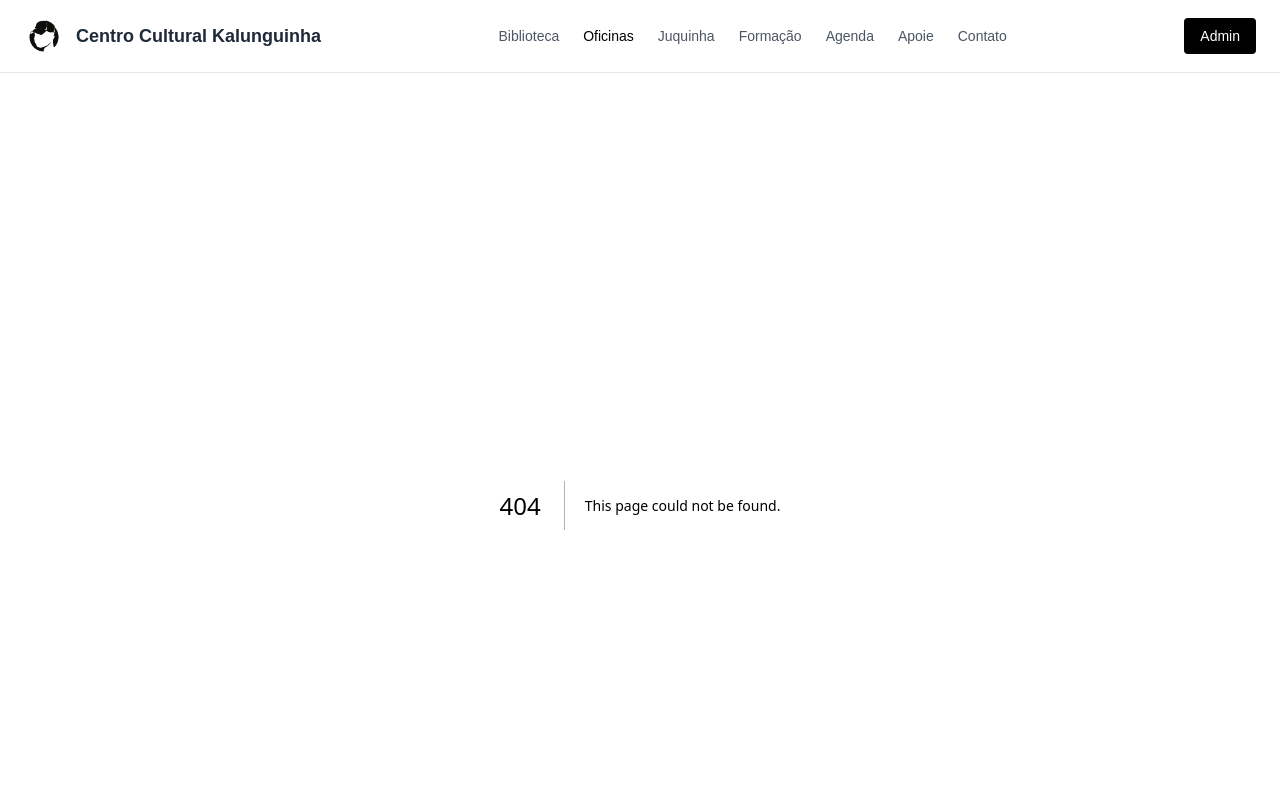
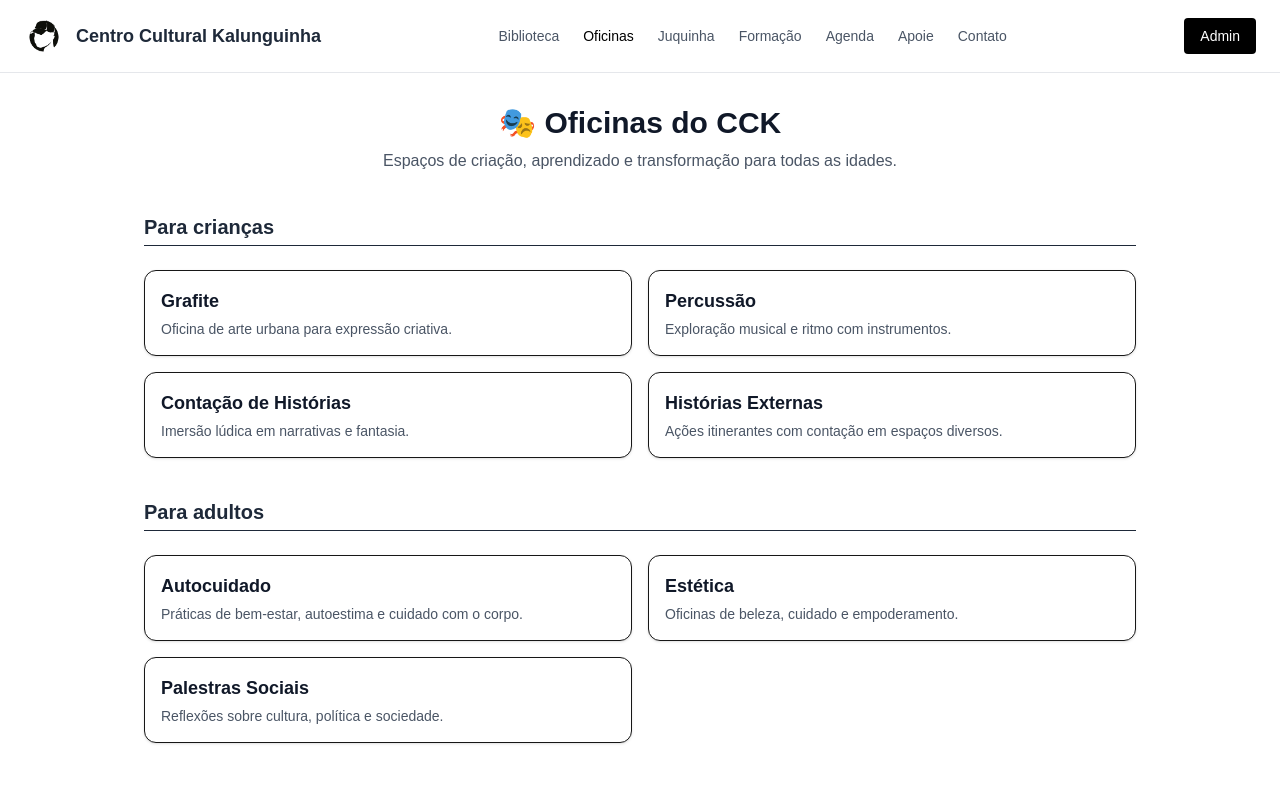
Before and after one commit to luvieirasantos/ProjetoCCK, a Next.js app: page /oficinas in a window 1280 px wide. Before the commit this address had no page. Shown: the top 800 px of the page. Built offline with nearby package versions, Linux system fonts and the light colour scheme.

Commit message:
pagina oficinas

```diff
--- /dev/null
+++ b/src/app/oficinas/page.tsx
@@ -0,0 +1,49 @@
+export default function OficinasPage() {
+  const oficinasCriancas = [
+    { titulo: "Grafite", descricao: "Oficina de arte urbana para expressão criativa." },
+    { titulo: "Percussão", descricao: "Exploração musical e ritmo com instrumentos." },
+    { titulo: "Contação de Histórias", descricao: "Imersão lúdica em narrativas e fantasia." },
+    { titulo: "Histórias Externas", descricao: "Ações itinerantes com contação em espaços diversos." },
+  ];
+
+  const oficinasAdultos = [
+    { titulo: "Autocuidado", descricao: "Práticas de bem-estar, autoestima e cuidado com o corpo." },
+    { titulo: "Estética", descricao: "Oficinas de beleza, cuidado e empoderamento." },
+    { titulo: "Palestras Sociais", descricao: "Reflexões sobre cultura, política e sociedade." },
+  ];
+
+  return (
+    <section className="max-w-5xl mx-auto px-4 space-y-10">
+      <div className="text-center">
+        <h1 className="text-3xl font-bold text-gray-900">🎭 Oficinas do CCK</h1>
+        <p className="text-gray-600 mt-2">
+          Espaços de criação, aprendizado e transformação para todas as idades.
+        </p>
+      </div>
+
+      <div className="space-y-6">
+        <h2 className="text-xl font-semibold text-gray-800 border-b pb-1">Para crianças</h2>
+        <div className="grid grid-cols-1 sm:grid-cols-2 gap-4">
+          {oficinasCriancas.map((oficina) => (
+            <div key={oficina.titulo} className="bg-white border rounded-xl p-4 shadow-sm hover:shadow-md transition">
+              <h3 className="text-lg font-bold text-gray-900">{oficina.titulo}</h3>
+              <p className="text-gray-600 text-sm mt-1">{oficina.descricao}</p>
+            </div>
+          ))}
+        </div>
+      </div>
+
+      <div className="space-y-6">
+        <h2 className="text-xl font-semibold text-gray-800 border-b pb-1">Para adultos</h2>
+        <div className="grid grid-cols-1 sm:grid-cols-2 gap-4">
+          {oficinasAdultos.map((oficina) => (
+            <div key={oficina.titulo} className="bg-white border rounded-xl p-4 shadow-sm hover:shadow-md transition">
+              <h3 className="text-lg font-bold text-gray-900">{oficina.titulo}</h3>
+              <p className="text-gray-600 text-sm mt-1">{oficina.descricao}</p>
+            </div>
+          ))}
+        </div>
+      </div>
+    </section>
+  );
+}
```
